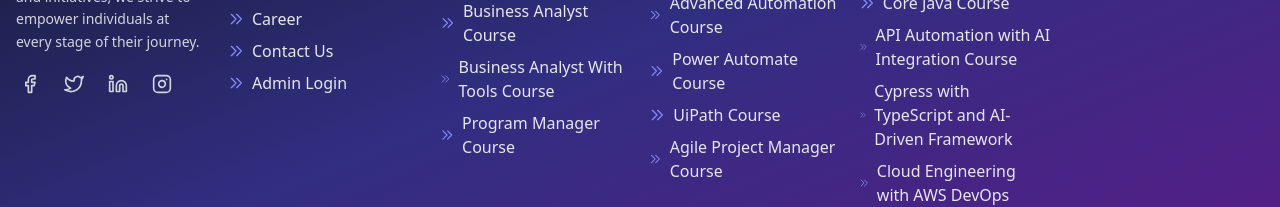
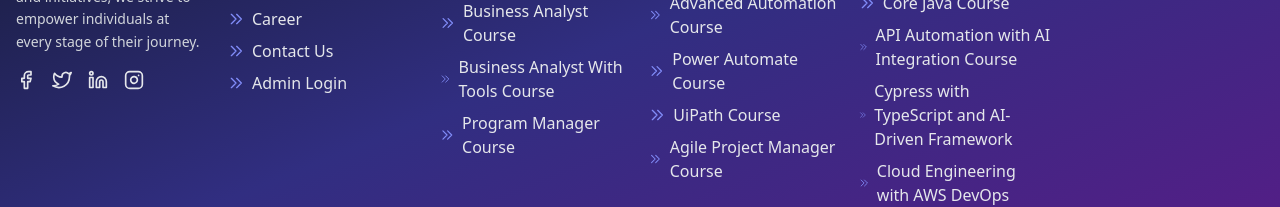
Before and after one commit to Sourabh-Bhakar5228/referme_updated, a React (Vite) app: page /login in a window 1280 px wide. Shown: the part 1167-1374 px from the top of the page. Built offline with nearby package versions, Linux system fonts and the light colour scheme; what react-head would draw is missing.

Commit message:
solve routing error  again and update footer links

```diff
--- a/src/common/footer/Footer.jsx
+++ b/src/common/footer/Footer.jsx
@@ -240,20 +240,33 @@ const Footer = () => {
               their journey.
             </p>
             <div className="flex space-x-4 mt-4">
-              {[FiFacebook, FiTwitter, FiLinkedin, FiInstagram].map(
-                (Icon, index) => (
-                  <a
+              {[
+                {
+                  Icon: FiFacebook,
+                  link: "https://www.facebook.com/refermegroup.qa",
+                },
+                { Icon: FiTwitter, link: "https://www.twitter.com" },
+                {
+                  Icon: FiLinkedin,
+                  link: "https://www.linkedin.com/company/refermegroup/",
+                },
+                {
+                  Icon: FiInstagram,
+                  link: "https://www.instagram.com/refermegroup/",
+                },
+              ].map(({ Icon, link }, index) => (
+                <Link
                   key={index}
-                    href="#"
-                    className="text-gray-300 hover:text-white focus:outline-none focus:ring-2 focus:ring-yellow-400 rounded-full p-1"
+                  to={link}
+                  target="_blank"
+                  rel="noopener noreferrer"
                   aria-label={
                     ["Facebook", "Twitter", "LinkedIn", "Instagram"][index]
                   }
                 >
                   <Icon className={`${isTablet ? "w-4 h-4" : "w-5 h-5"}`} />
-                  </a>
-                )
-              )}
+                </Link>
+              ))}
             </div>
           </div>
 
```
Lines whose indentation alone changed are shown as unchanged.
